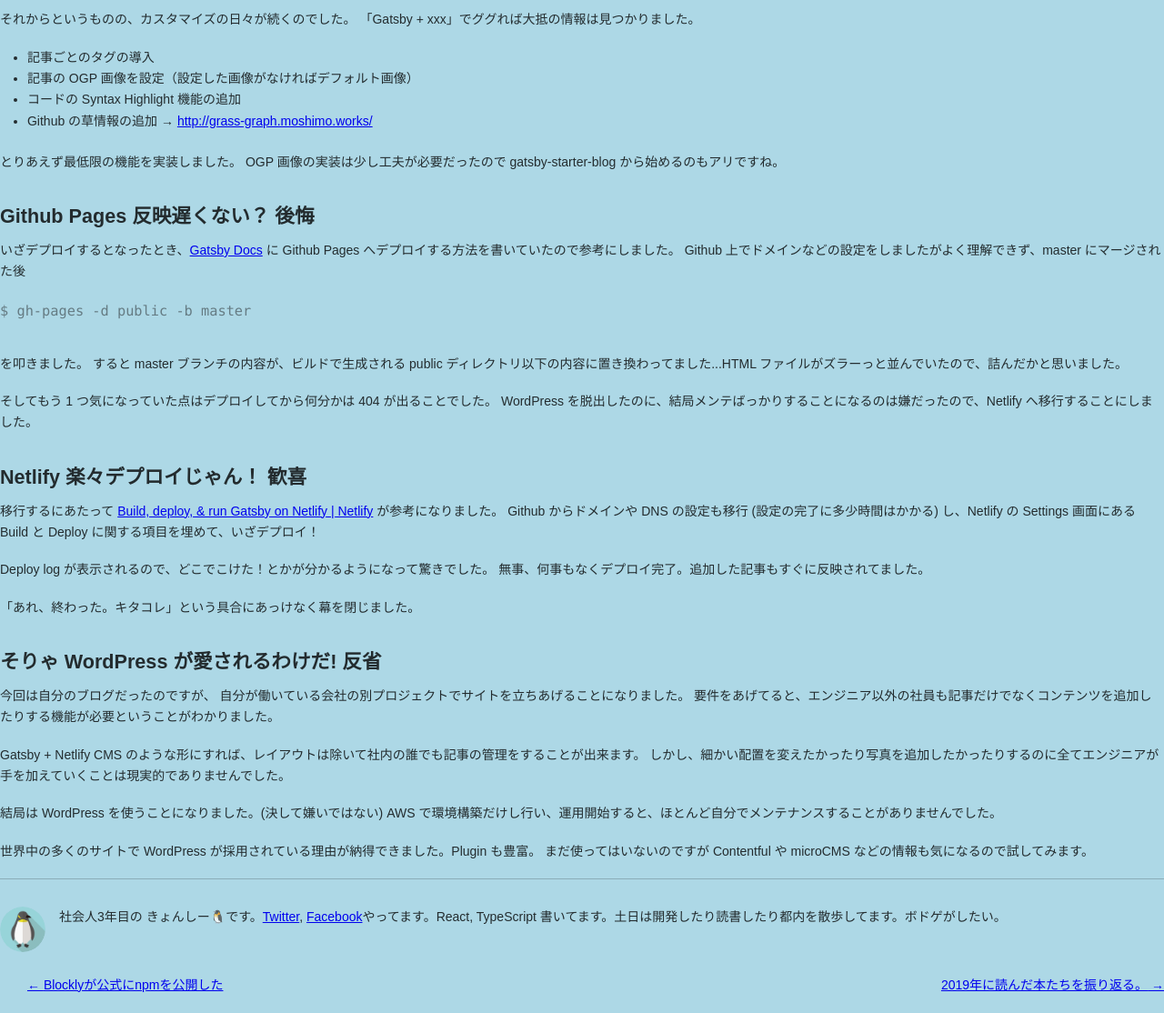
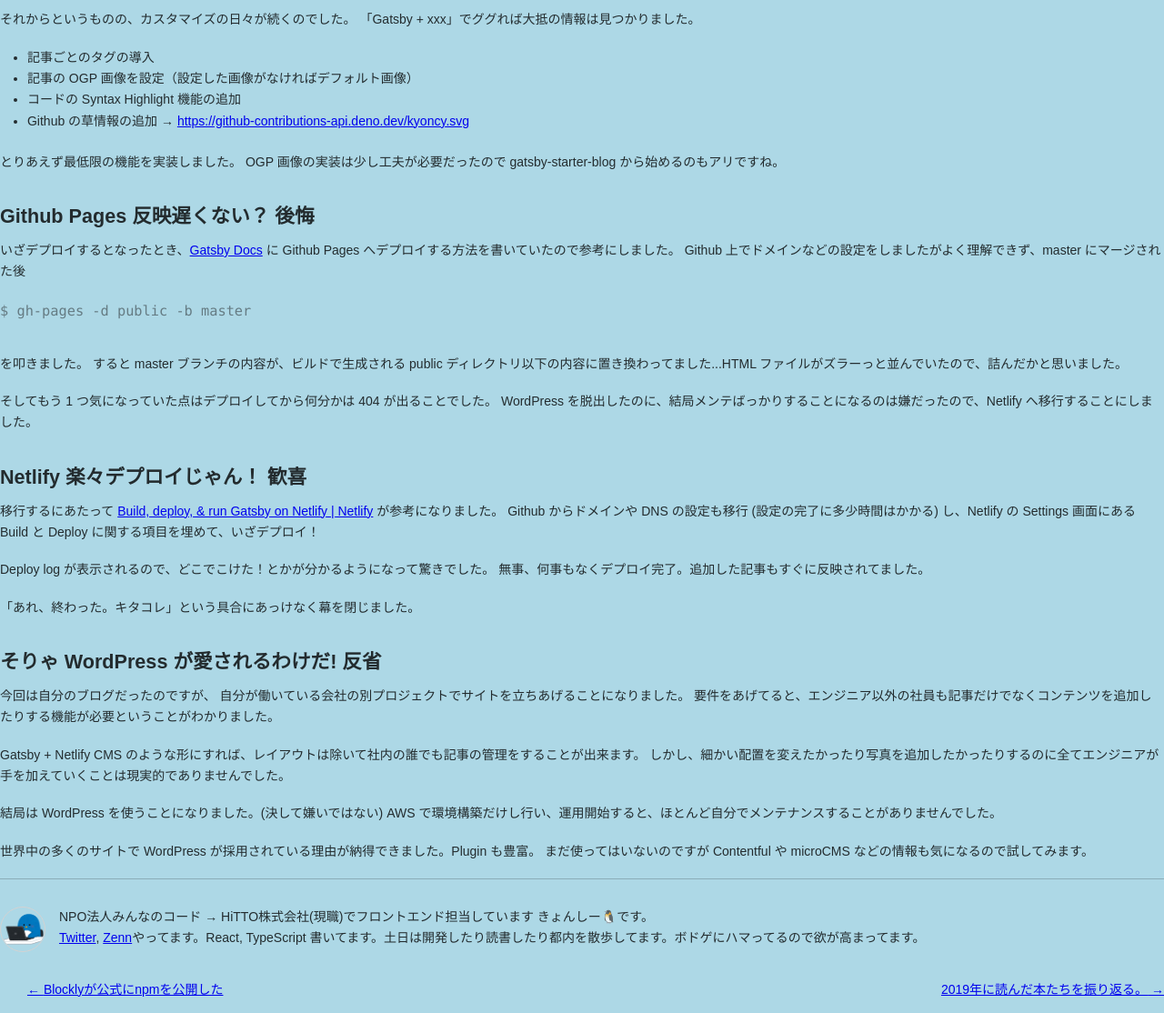
Before and after one commit to kyoncy/kyoncy-site, a Gatsby site: page /good-bye_github-pages/ in a window 1280 px wide. Shown: the part 632-1746 px from the top of the page at 91% size. Built offline with nearby package versions, Linux system fonts and the light colour scheme; Gatsby itself is replaced by a stand-in of ours; some packages are replaced by stand-ins of ours; code samples lack their colours; a script that the page names is missing.

Commit message:
:pencil2: Fix bio

```diff
--- a/content/blog/good-bye_github-pages/index.md
+++ b/content/blog/good-bye_github-pages/index.md
@@ -36,7 +36,7 @@ WordPress からの移行とはいえ、デザインがシンプルすぎた
 - 記事ごとのタグの導入
 - 記事の OGP 画像を設定（設定した画像がなければデフォルト画像）
 - コードの Syntax Highlight 機能の追加
-- Github の草情報の追加 → http://grass-graph.moshimo.works/
+- Github の草情報の追加 → https://github-contributions-api.deno.dev/kyoncy.svg
 
 とりあえず最低限の機能を実装しました。
 OGP 画像の実装は少し工夫が必要だったので gatsby-starter-blog から始めるのもアリですね。
--- a/src/components/bio.js
+++ b/src/components/bio.js
@@ -14,7 +14,7 @@ import { rhythm } from "../utils/typography"
 const Bio = () => {
   const data = useStaticQuery(graphql`
     query BioQuery {
-      avatar: file(absolutePath: { regex: "/profile-pic.png/" }) {
+      avatar: file(absolutePath: { regex: "/penguin.png/" }) {
         childImageSharp {
           fixed(width: 50, height: 50) {
             ...GatsbyImageSharpFixed
@@ -50,6 +50,7 @@ const Bio = () => {
             marginBottom: 0,
             minWidth: 50,
             borderRadius: `100%`,
+            border: "1px solid lightgray"
           }}
           imgStyle={{
             borderRadius: `50%`,
@@ -57,11 +58,11 @@ const Bio = () => {
         />
       </Link>
       <p>
-        社会人3年目の {author}🐧です。
+        NPO法人みんなのコード → HiTTO株式会社(現職)でフロントエンド担当しています {author}🐧です。<br />
         <a href={`https://twitter.com/${social.twitter}`} target={'_blank'} rel="noreferrer">Twitter</a>
         {`, `}
-        <a href={`https://facebook.com/${social.facebook}`} target={'_blank'} rel="noreferrer">Facebook</a>
-        やってます。React, TypeScript 書いてます。土日は開発したり読書したり都内を散歩してます。ボドゲがしたい。
+        <a href={`https://zenn.dev/kyoncy`} target={'_blank'} rel="noreferrer">Zenn</a>
+        やってます。React, TypeScript 書いてます。土日は開発したり読書したり都内を散歩してます。ボドゲにハマってるので欲が高まってます。
       </p>
     </div>
   )
--- a/src/components/layout.js
+++ b/src/components/layout.js
@@ -63,7 +63,7 @@ class Layout extends React.Component {
         <footer>
           <div>
             <h4 style={{ paddingTop: '10px', marginBottom: '10px' }}>Githubの草情報</h4>
-            <img src="https://grass-graph.moshimo.works/images/kyoncy.png?background=none" alt="Githubの草情報"></img>
+            <img src="https://github-contributions-api.deno.dev/kyoncy.svg" alt="Githubの草情報"></img>
           </div>
           <div>
             © {new Date().getFullYear()} kyoncy
```
Also changed, not shown: content/assets/penguin.png (added), content/assets/profile-pic.png (deleted), 1 other file.
